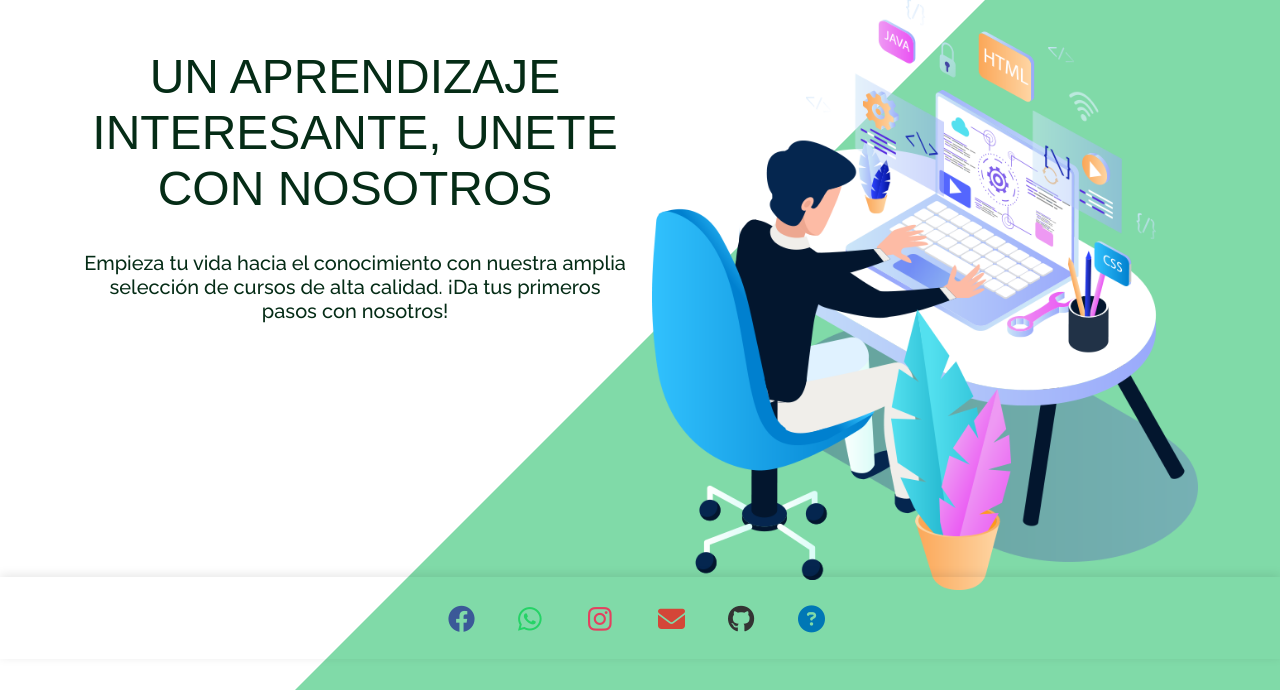
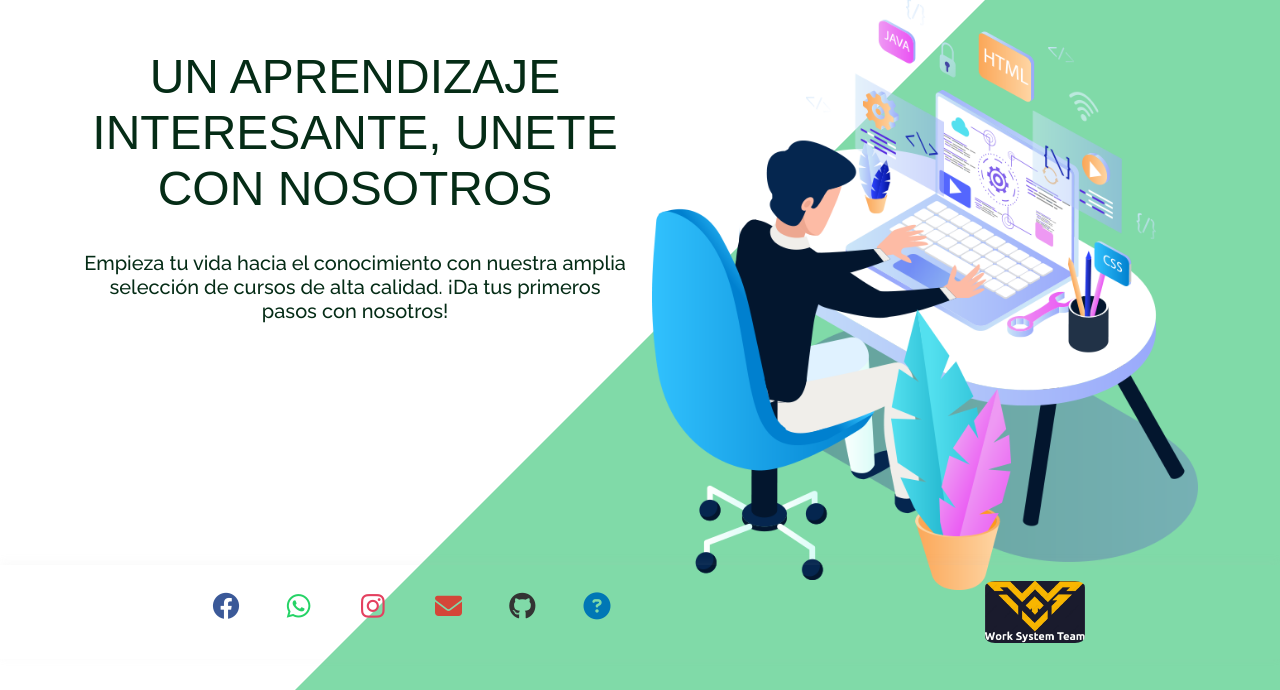
Before and after one commit to picapiedra008/alalay, a Flask app: page / in a window 1280 px wide. Shown: the part 141-831 px from the top of the page. Run offline with Flask 3, Linux system fonts and the light colour scheme; some libraries are stand-ins or nearby versions.

Commit message:
logo team

```diff
--- a/static/css/redes.css
+++ b/static/css/redes.css
@@ -7,7 +7,7 @@
     padding: 1rem 0;
     display: flex;
     justify-content: center;
-    box-shadow: 0 -2px 10px rgba(0, 0, 0, 0.1);
+    box-shadow: 0 -2px 10px rgba(189, 185, 185, 0.089);
   }
 
   .link {
@@ -70,3 +70,19 @@
     text-indent: 20px;
     width: 100%;
   }
+
+  .team-image {
+    width: 100px; /* Adjust size as needed */
+    height: auto;
+    border-radius: 10%;
+
+  }
+  .team-link {
+    margin-left: 350px; /* Adjust as needed for spacing */
+  }
+
+  .team-image {
+    width: 100px; /* Adjust size as needed */
+    height: auto;
+    border-radius: 10%; /* Optional: Make it circular */
+  }
--- a/templates/Landing.html
+++ b/templates/Landing.html
@@ -60,7 +60,7 @@
         currentIndex = (currentIndex + 1) % phrases.length;
       }
 
-      setInterval(changePhrase, 5000); // Change phrase every 5 seconds
+      setInterval(changePhrase, 6000); // Change phrase every 5 seconds
       changePhrase(); // Initial call to set the first phrase
     });
   </script>
@@ -119,6 +119,7 @@
   </section><!-- End Hero -->
 
   <div class="menu menu-fixed">
+    <div class="link-container">
       <a class="link" style="--color: #3b5998;">
         <i class="link-icon fab fa-facebook"></i>
         <span class="link-title">Facebook</span>
@@ -144,6 +145,11 @@
         <span class="link-title">Ayuda</span>
       </a>
     </div>
+    <a href="#" class="team-link">
+      <img src="/static/archivos/team.jpg" alt="Team" class="team-image">
+    </a>
+  </div>
+
 
   <a href="#" class="back-to-top d-flex align-items-center justify-content-center"><i class="bi bi-arrow-up-short"></i></a>
   <!-- Vendor JS Files -->
--- a/templates/index_estudiante.html
+++ b/templates/index_estudiante.html
@@ -87,7 +87,7 @@
         <div class="row">
             <div class="d-flex justify-content-center flex-wrap gap-2">
                 {% for curso in cursos %}
-                <div class="card col-md-3" style="width: 19rem; border-radius: 15px;">
+    <div class="card col-md-3 card-curso" style="width: 19rem; border-radius: 15px;">
         <img src="{{ curso[6] }}" alt="imagen" class="card-img-top card-img-top-fit">
         <div class="card-body d-flex flex-column">
             <h2 class="card-title">{{ curso[1] }}</h2>
@@ -106,6 +106,7 @@
         </div>
     </div>
 {% endfor %}
+
             </div>
         </div>
     </div>
```
Also changed, not shown: static/css/index.css (+8 -2 lines), static/archivos/team.jpg (added). Lines whose indentation alone changed are shown as unchanged.
